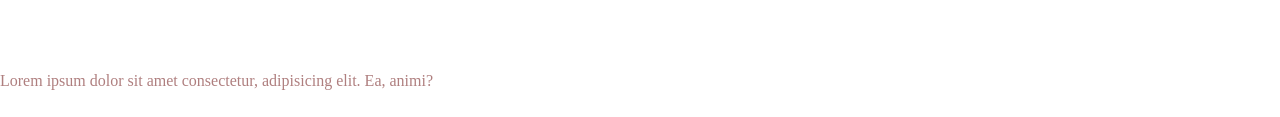
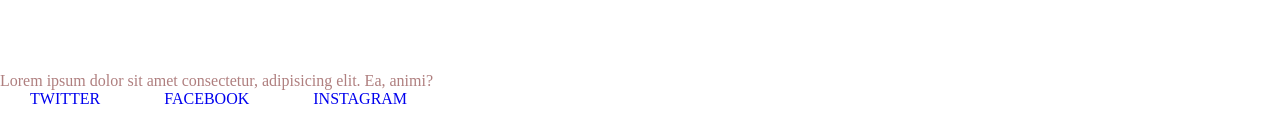
Before and after one commit to tomasnunezguirado/crear-repositorio, a plain HTML site: page index.html in a window 1280 px wide. Shown: the part 683-800 px from the top of the page. Drawn offline with Linux system fonts and the light colour scheme.

Commit message:
agregue footer

```diff
--- a/css/style.css
+++ b/css/style.css
@@ -24,3 +24,8 @@ h1:hover{
 h2{
     color:greenyellow;
 }
+
+a{
+    text-decoration: none;
+    margin: 30px;
+}
--- a/index.html
+++ b/index.html
@@ -18,5 +18,11 @@
     <br>
     <h2>TRABAJANDO EN LA NUEVA RAMA</h2>
     <p>Lorem ipsum dolor sit amet consectetur, adipisicing elit. Ea, animi? </p>
+    <footer>
+        <a href="https://twitter.com/home">TWITTER</a>
+        <a href="https://www.facebook.com">FACEBOOK</a>
+        <a href="https://www.instagram.com">INSTAGRAM</a>
+    </footer>
 </body>
+
 </html>
```
